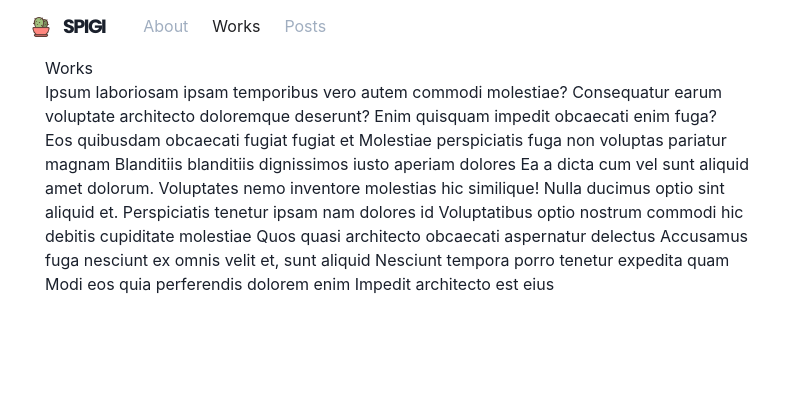
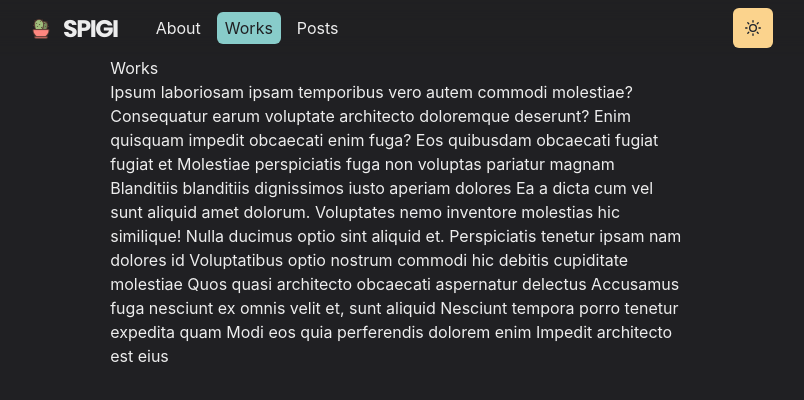
Before and after one commit to oliverTuesta/olivertuesta-homepage, a Next.js app: page /works in a window 1280 px wide. Shown: the top 400 px of the page, without its empty margins (243-1047 px from the left). Built offline with nearby package versions, Linux system fonts and the light colour scheme.

Commit message:
feat: add support for dark mode

```diff
--- a/pages/components/logo.js
+++ b/components/logo.js
@@ -32,7 +32,6 @@ const Logo = () => {
                 <Text
                     color={useColorModeValue('gray.800', 'whiteAlpha.900')}
                     fontFamily="Poppins"
-                    fontSize="1.2rem"
                     ml={3}
                 >
                     SPIGI
--- a/pages/components/navbar.jsx
+++ b/components/navbar.jsx
@@ -1,5 +1,6 @@
 import Logo from './logo';
 import NextLink from 'next/link';
+import ThemeToggleButton from './theme-toggle-button';
 
 import {
     Box,
@@ -19,15 +20,17 @@ import { HamburgerIcon } from '@chakra-ui/icons';
 
 const LinkItem = ({ href, path, children }) => {
     const active = path === href;
-    const inactiveColor = useColorModeValue('gray.400', 'whiteAlpha.900');
+    const inactiveColor = useColorModeValue('gray.1000', 'whiteAlpha.900');
     return (
         <Link
             as={NextLink}
             align="center"
             href={href}
-            px={2}
             bg={active ? 'glassTeal' : undefined}
             color={active ? '#202023' : inactiveColor}
+            borderRadius="md"
+            px={2}
+            py={1}
         >
             {children}
         </Link>
@@ -60,12 +63,12 @@ const Navbar = (props) => {
                 </Flex>
 
                 <Stack
-                    direction={{ base: 'column', md: 'row' }}
-                    display={{ base: 'none', md: 'flex' }}
-                    width={{ base: 'full', md: 'auto' }}
+                    direction={{ base: 'column', sm: 'row' }}
+                    display={{ base: 'none', sm: 'flex' }}
+                    width={{ base: 'full', sm: 'auto' }}
                     alignItems="center"
                     flexGrow={1}
-                    mt={{ base: 4, md: 0 }}
+                    mt={{ base: 4, sm: 0 }}
                 >
                     <LinkItem href="/" path={path}>
                         About
@@ -79,7 +82,8 @@ const Navbar = (props) => {
                 </Stack>
 
                 <Box flex={1} align="right">
-                    <Box ml={2} display={{ base: 'inline-block', md: 'none' }}>
+                    <ThemeToggleButton />
+                    <Box ml={2} display={{ base: 'inline-block', sm: 'none' }}>
                         <Menu>
                             <MenuButton
                                 as={IconButton}
@@ -98,8 +102,8 @@ const Navbar = (props) => {
                                     <MenuItem>Posts</MenuItem>
                                 </Link>
                                 <Link
+                                    isExternal
                                     href="https://github.com/oliverTuesta"
-                                    passHref
                                 >
                                     <MenuItem>Github</MenuItem>
                                 </Link>
--- /dev/null
+++ b/components/theme-toggle-button.js
@@ -0,0 +1,17 @@
+import { IconButton, useColorMode, useColorModeValue } from '@chakra-ui/react';
+import { SunIcon, MoonIcon } from '@chakra-ui/icons';
+
+const ThemeToggleButton = () => {
+    const { toggleColorMode } = useColorMode();
+
+    return (
+        <IconButton
+            aria-label="Toggle theme"
+            colorScheme={useColorModeValue('purple', 'orange')}
+            icon={useColorModeValue(<MoonIcon />, <SunIcon />)}
+            onClick={toggleColorMode}
+        />
+    );
+};
+
+export default ThemeToggleButton;
--- /dev/null
+++ b/lib/theme.js
@@ -0,0 +1,55 @@
+import { extendTheme } from '@chakra-ui/react';
+import { mode } from '@chakra-ui/theme-tools';
+
+const styles = {
+    global: (props) => ({
+        body: {
+            bg: mode('#f0e7db', '#202023')(props),
+        },
+    }),
+};
+
+const components = {
+    Heading: {
+        variants: {
+            'section-title': {
+                textDecoration: 'underline',
+                fontSize: 20,
+                textUnderlineOffset: 6,
+                textDecorationColor: '#525252',
+                textDecorationThickness: 4,
+                marginTop: 3,
+                marginBottom: 4,
+            },
+        },
+        Link: {
+            baseStyle: (props) => ({
+                color: mode('#3d7aed', '#ff63c3')(props),
+                textUnderlineOffset: 3,
+            }),
+        },
+    },
+};
+
+const fonts = {
+    heading: 'M PLUS Rounded 1c',
+};
+
+const colors = {
+    glassTeal: '#88ccca',
+};
+
+const config = {
+    initialColorMode: 'dark',
+    useSystemColorMode: true,
+};
+
+const theme = extendTheme({
+    config,
+    styles,
+    components,
+    fonts,
+    colors,
+});
+
+export default theme;
--- a/pages/_app.js
+++ b/pages/_app.js
@@ -1,11 +1,11 @@
 import { ChakraProvider, Box, Container } from '@chakra-ui/react';
 import Head from 'next/head';
-import Navbar from './components/navbar';
-import { withRouter } from 'next/router';
+import Navbar from '../components/navbar';
+import theme from '../lib/theme';
 
 function MyApp({ Component, pageProps, router }) {
     return (
-        <ChakraProvider>
+        <ChakraProvider theme={theme}>
             <Box as="main" pb={8}>
                 <Head>
                     <meta
@@ -18,7 +18,8 @@ function MyApp({ Component, pageProps, router }) {
                 </Head>
 
                 <Navbar path={router.asPath} />
-                <Container maxW="container.md">
+
+                <Container maxW="container.md" pt={14}>
                     <Component {...pageProps} />
                 </Container>
             </Box>
--- /dev/null
+++ b/pages/_document.js
@@ -0,0 +1,21 @@
+import { ColorModeScript } from '@chakra-ui/react';
+import NextDocument, { Html, Head, Main, NextScript } from 'next/document';
+import theme from '../lib/theme';
+
+export default class Document extends NextDocument {
+    render() {
+        return (
+            <Html lang="en">
+                <Head>
+                    <body>
+                        <ColorModeScript
+                            initialColorMode={theme.config.initialColorMode}
+                        />
+                        <Main />
+                        <NextScript />
+                    </body>
+                </Head>
+            </Html>
+        );
+    }
+}
--- a/pages/index.js
+++ b/pages/index.js
@@ -2,8 +2,8 @@ import { Box, Container, Heading } from '@chakra-ui/react';
 
 const Home = () => {
     return (
-        <Container maxW="container.md" pt={14}>
-            <Box borderRadius="lg" bg="red" p={3} mb={6} align="center">
+        <Container>
+            <Box borderRadius="lg" bg="glassTeal" p={3} mb={6} align="center">
                 Hi, I&apos;m a software engineer based in Lima, Peru.
             </Box>
             <Box display={{ md: 'flex' }}>
--- a/pages/posts.js
+++ b/pages/posts.js
@@ -2,7 +2,7 @@ import { Container, Box } from '@chakra-ui/react';
 
 const Posts = () => {
     return (
-        <Container maxW="container.md" pt={14}>
+        <Container>
             <h1>Posts</h1>
             <p>
                 Ipsum laboriosam ipsam temporibus vero autem commodi molestiae?
--- a/pages/works.js
+++ b/pages/works.js
@@ -2,7 +2,7 @@ import { Container, Box } from '@chakra-ui/react';
 
 const Works = () => {
     return (
-        <Container maxW="container.md" pt={14}>
+        <Container>
             <h1>Works</h1>
             <p>
                 Ipsum laboriosam ipsam temporibus vero autem commodi molestiae?
```
